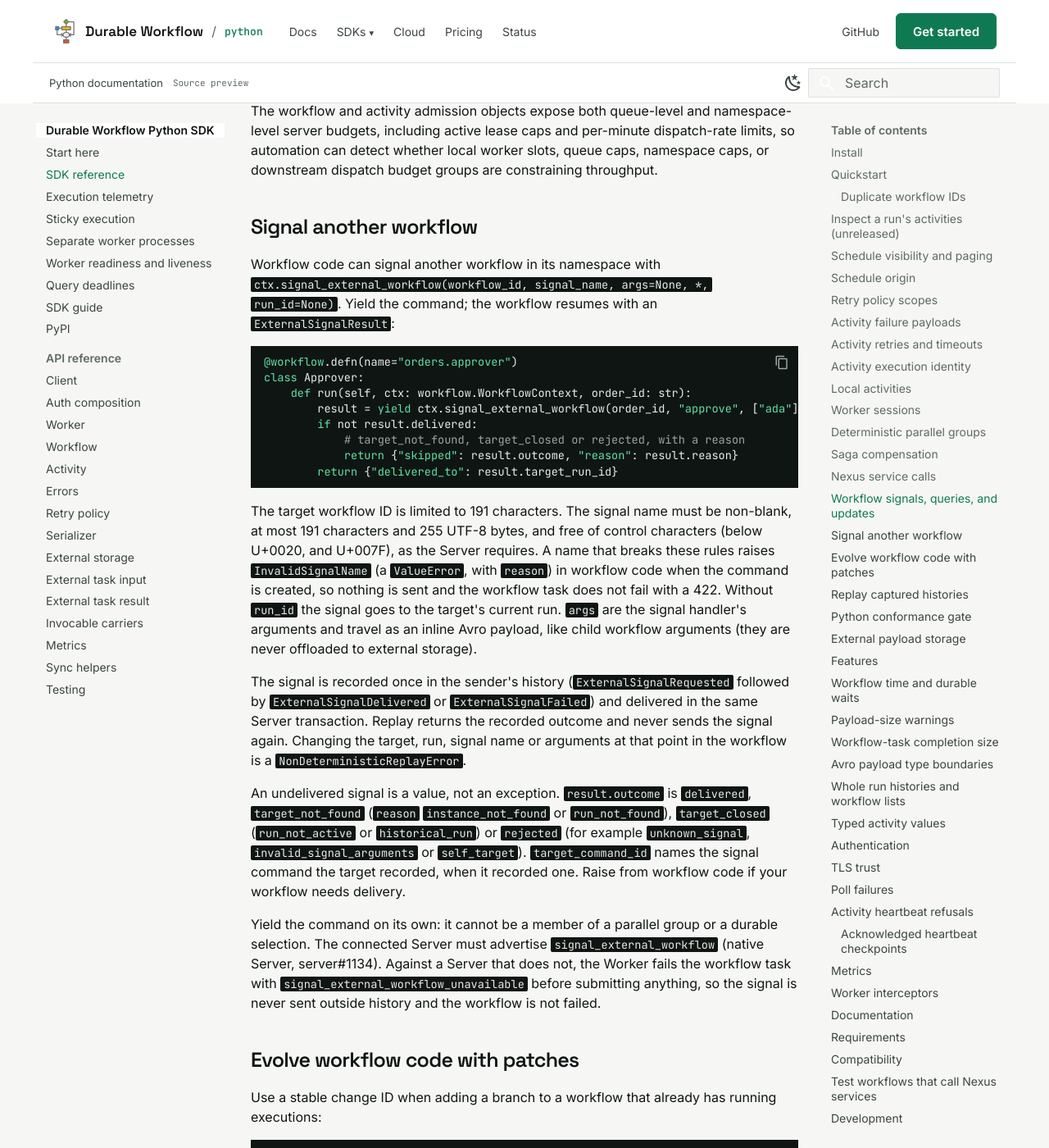
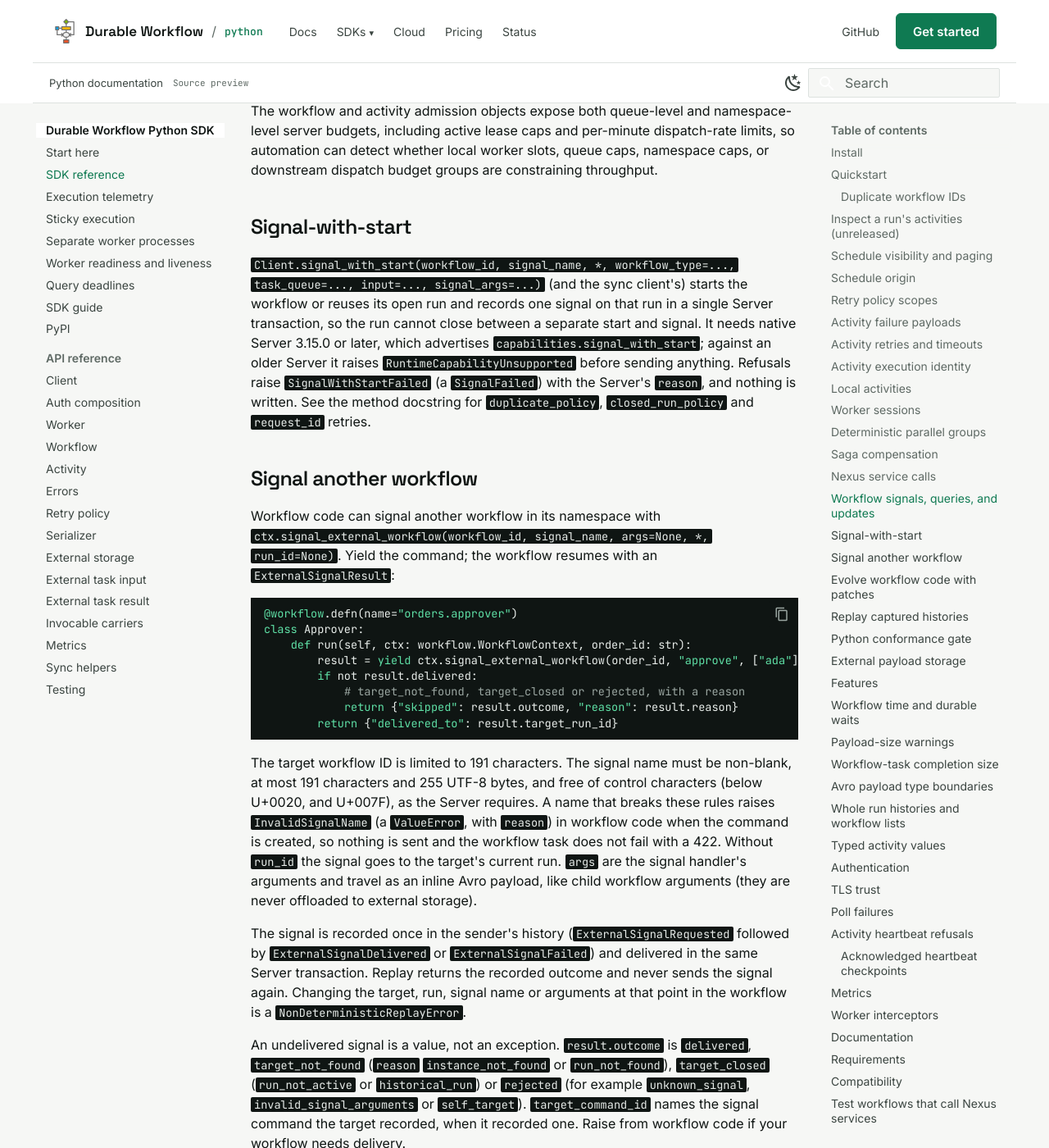
Before and after one commit to durable-workflow/sdk-python, an MkDocs documentation site: the page built from docs/sdk-reference.md, in a window 1280 px wide and 1400 px high, scrolled down 16760 px. Shown: the whole window at 82% size. Built offline with MkDocs 1.6.1 and Material for MkDocs 9.7.7, drawn with Linux system fonts in a browser that asks for light colours; some of the changed text lies outside the part shown.

Commit message:
Prepare Python SDK 2.20.0 release
Ships signal-with-start (#347, .github#222) and durable signal-external
(#346, .github#223). Both need native Server 3.15.0 or later; they are
capability-gated, so the supported Server baselines stay unchanged and
the requirement is documented in the CHANGELOG and docs.

Retargets the installed retry-cap qualification cell to the 2.20.0
candidate on native Server 3.15.0 (index sha256:f7f84884..., source
fdb6c4f6, amd64 sha256:0d0db083...).

Co-Authored-By: Claude Opus 5.5 <noreply@anthropic.com>

```diff
--- a/docs/sdk-reference.md
+++ b/docs/sdk-reference.md
@@ -799,6 +799,18 @@ dispatch-rate limits, so automation can detect whether local worker slots,
 queue caps, namespace caps, or downstream dispatch budget groups are
 constraining throughput.
 
+## Signal-with-start
+
+`Client.signal_with_start(workflow_id, signal_name, *, workflow_type=...,
+task_queue=..., input=..., signal_args=...)` (and the sync client's) starts the workflow or reuses its open run and records one
+signal on that run in a single Server transaction, so the run cannot close
+between a separate start and signal. It needs native Server 3.15.0 or later,
+which advertises `capabilities.signal_with_start`; against an older Server it
+raises `RuntimeCapabilityUnsupported` before sending anything. Refusals raise
+`SignalWithStartFailed` (a `SignalFailed`) with the Server's `reason`, and
+nothing is written. See the method docstring for `duplicate_policy`,
+`closed_run_policy` and `request_id` retries.
+
 ## Signal another workflow
 
 Workflow code can signal another workflow in its namespace with
@@ -842,7 +854,7 @@ needs delivery.
 
 Yield the command on its own: it cannot be a member of a parallel group or a
 durable selection. The connected Server must advertise
-`signal_external_workflow` (native Server, server#1134). Against a Server that
+`signal_external_workflow` (native Server 3.15.0 or later, server#1134). Against a Server that
 does not, the Worker fails the workflow task with
 `signal_external_workflow_unavailable` before submitting anything, so the
 signal is never sent outside history and the workflow is not failed.
@@ -1613,6 +1625,15 @@ The top-level server `version` is build identity only. The worker checks these
 protocol manifests at startup and fails closed when compatibility is missing,
 unknown, or undiscoverable.
 
+Some features need a newer Server than the SDK's supported baseline. They are
+discovered from the Server's capabilities and refused before anything is sent
+when the Server does not advertise them, so the rest of the SDK keeps working:
+
+| Feature | Needs |
+| --- | --- |
+| `Client.signal_with_start()` | native Server 3.15.0 or later (`capabilities.signal_with_start`) |
+| `ctx.signal_external_workflow()` | native Server 3.15.0 or later (`signal_external_workflow` worker command) |
+
 Carriers and support tooling can validate `auth_composition_contract` with
 `parse_auth_composition_contract()` before resolving connection, namespace,
 token, TLS, profile, and redacted effective-configuration diagnostics.
--- a/pyproject.toml
+++ b/pyproject.toml
@@ -4,7 +4,7 @@ build-backend = "setuptools.build_meta"
 
 [project]
 name = "durable-workflow"
-version = "2.19.1"
+version = "2.20.0"
 description = "Python client and worker SDK for Durable Workflow Cloud and self-hosted Server"
 readme = "README.md"
 requires-python = ">=3.10"
@@ -79,8 +79,8 @@ durable-workflow-replay-conformance = "durable_workflow.replay_conformance:main"
 durable-workflow-workflow-updates-conformance = "durable_workflow.workflow_updates_conformance:main"
 
 [tool.durable-workflow]
-product-train = "2.19.1"
-registry-version = "2.19.1"
+product-train = "2.20.0"
+registry-version = "2.20.0"
 supported-server-versions = "2.8.0"
 supported-server-release-baselines = { "2" = "2.8.0", "3" = "3.0.0" }
 worker-protocol-version = "1.20"
```
Also changed, not shown: CHANGELOG.md (+6 -2 lines), docs/reference/workflow.md (+1 -1 lines), scripts/ci/activity-retry-cap.md (+1 -1 lines), 4 other files.
